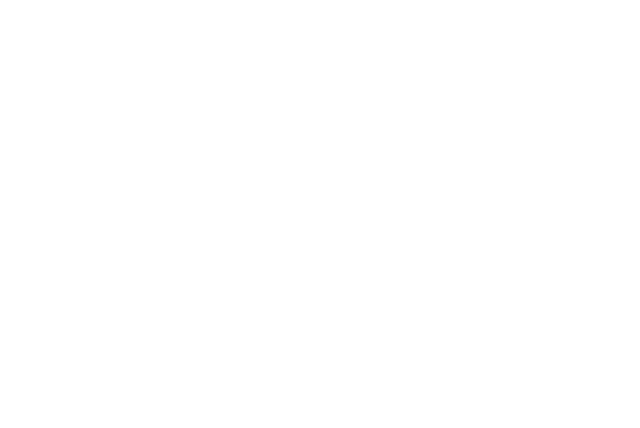
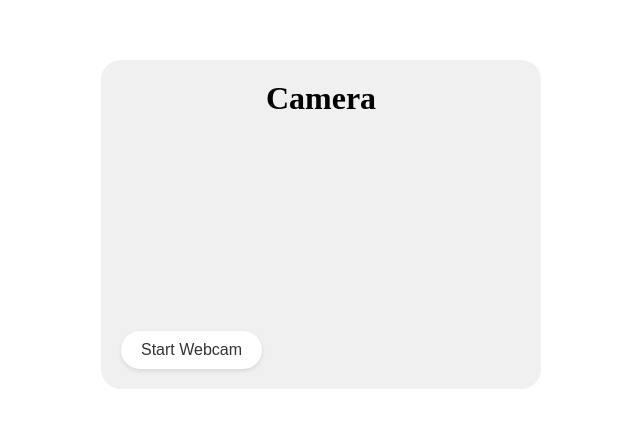
Before and after one commit to thiago420/controle-de-pessoas-front, a React (Vite) app: page /camera in a window 1280 px wide. Before the commit this address had no page. Shown: the part 184-612 px from the top of the page, without its empty margins (327-967 px from the left). Built offline with nearby package versions, Linux system fonts and the light colour scheme; the HTML template or start-up script is replaced by a standard one.

Commit message:
adicionado page camera e change webcam

```diff
--- a/src/App.tsx
+++ b/src/App.tsx
@@ -1,12 +1,12 @@
-import Webcam from "./components/Webcam"
 import { Routes, Route } from 'react-router-dom';
+import Camera from './pages/Camera';
 
 function App() {
   return (
     <>
       <Routes>
         <Route path="/" element={<h1>Controle de Entrada de Pessoas</h1>} />
-        <Route path="/webcam" element={<Webcam />} />
+        <Route path="/camera" element={<Camera />} />
       </Routes>
     </>
   )
--- a/src/components/Webcam.tsx
+++ b/src/components/Webcam.tsx
@@ -12,12 +12,10 @@
 
 const WebcamVideo = styled.video`
   width: 100%;
-  border-radius: 10px;
 `;
 
 const PreviewImg = styled.img`
   width: 100%;
-  border-radius: 10px;
   margin-bottom: 10px;
 `;
 
@@ -44,7 +42,9 @@
 
   const [mediaStream, setMediaStream] = useState<MediaStream | null>(null);
   const [capturedImages, setCapturedImages] = useState<string[]>([]);
-  const [isUploading, setIsUploading] = useState(false); // Estado para controlar o upload
+  const [isUploading, setIsUploading] = useState(false);
+  const [imageIndex, setImageIndex] = useState(0);
+  const [textoCapturando, setTextoCapturando] = useState('');
 
   const startWebcam = async () => {
     try {
@@ -66,6 +66,8 @@
   };
 
   const captureMultipleImages = () => {
+    setImageIndex(0);
+
     if (videoRef.current && canvasRef.current) {
       const video = videoRef.current;
       const canvas = canvasRef.current;
@@ -143,9 +145,21 @@
     <WebcamContainer>
       {capturedImages.length > 0 ? (
         <>
-          {capturedImages.map((img, index) => (
+          {/* {capturedImages.map((img, index) => (
             <PreviewImg key={index} src={img} alt={`Captured ${index}`} />
-          ))}
+          ))} */}
+          {capturedImages.length > 0 ? (
+            <PreviewImg
+              key={imageIndex}
+              src={capturedImages[imageIndex]}
+              alt={`Captured ${imageIndex}`}
+            />
+          ) : null}
+          <span>Nome do arquivo: image_{imageIndex}.jpg</span>
+          <br />
+          <WebcamButton onClick={() => setImageIndex(prev => ((prev + capturedImages.length - 1) % capturedImages.length))}>Anterior</WebcamButton>
+          <WebcamButton onClick={() => setImageIndex(prev => ((prev + 1) % capturedImages.length))}>Próximo</WebcamButton>
+          <br />
           <WebcamButton onClick={uploadImages} disabled={isUploading}>
             {isUploading ? "Uploading..." : "Upload Images"}
           </WebcamButton>
--- /dev/null
+++ b/src/pages/Camera/index.tsx
@@ -0,0 +1,20 @@
+import React from 'react'
+
+import Webcam from '../../components/Webcam'
+
+import { Container, Body } from './styles';
+
+const Camera = () => {
+	return (
+		<>
+			<Container>
+				<Body>
+					<h1>Camera</h1>
+					<Webcam />
+				</Body>
+			</Container>
+		</>
+	)
+}
+
+export default Camera
--- /dev/null
+++ b/src/pages/Camera/styles.ts
@@ -0,0 +1,24 @@
+import styled from "styled-components";
+
+export const Container = styled.div`
+	display: flex;
+	flex-direction: column;
+	justify-content: center;
+	align-items: center;
+  height: 100vh;
+	width: 100vw;
+`;
+
+export const Body = styled.div`
+	display: flex;
+	flex-direction: column;
+	align-items: center;
+	background-color: #f0f0f0;
+	padding: 20px;
+	border-radius: 20px;
+
+	h1 {
+		margin: 0;
+		padding: 0;
+	}
+`;
```
